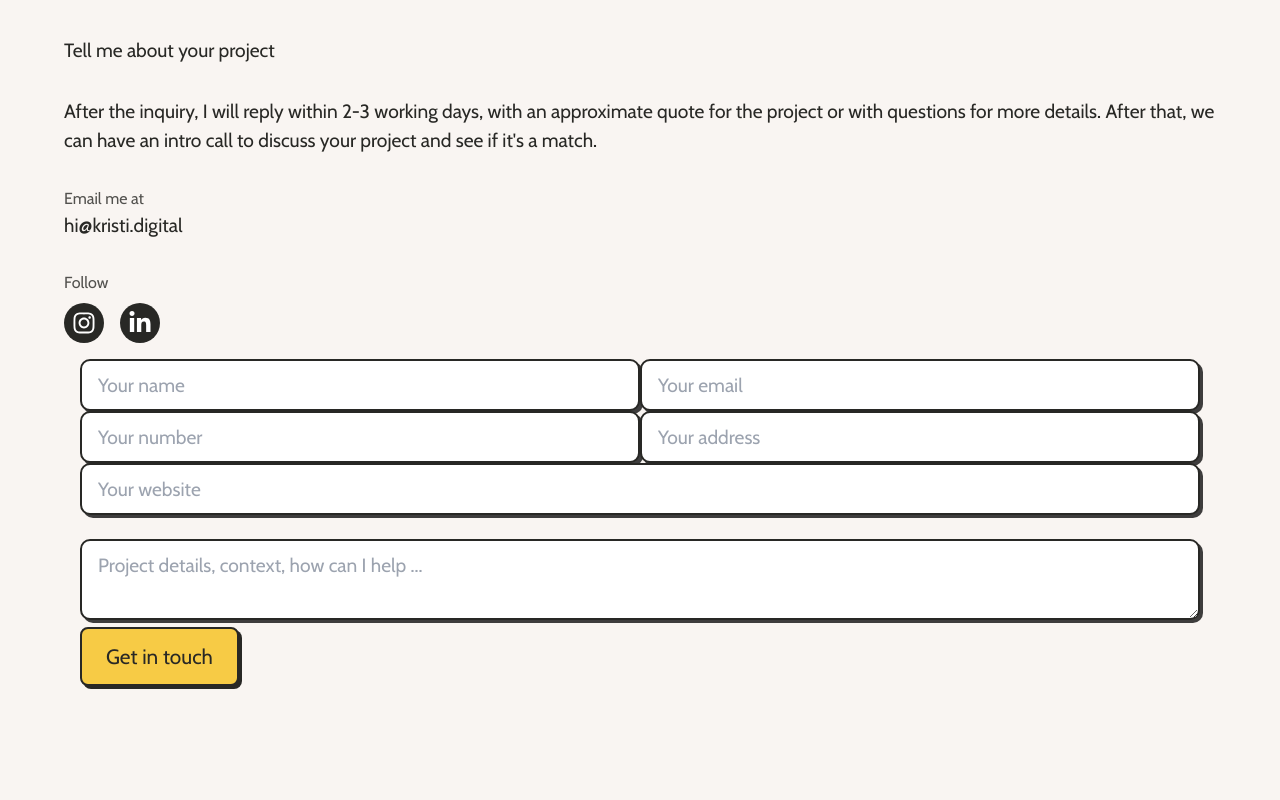
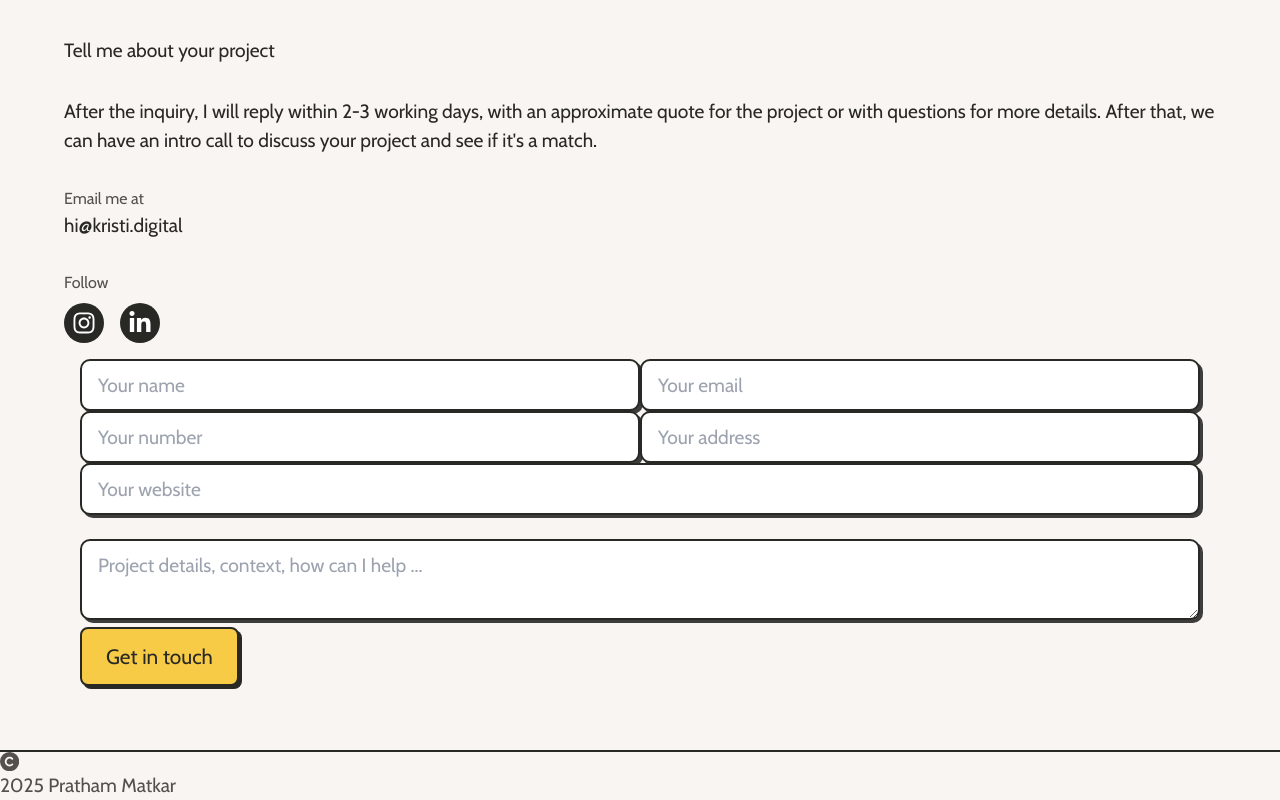
Before and after one commit to prathamm2506/new_portfolio, a React (Vite) app: page / in a window 1280 px wide. Shown: the part 5942-6742 px from the top of the page. Before the commit the page ends 6692 px from the top, so only its background shows below. Built offline with nearby package versions, Linux system fonts and the light colour scheme.

Commit message:
footer done

```diff
--- a/src/App.jsx
+++ b/src/App.jsx
@@ -1,6 +1,7 @@
 import img1 from '../src/assets/Pratham.png'
 import Contact from './components/contact/Contact'
 import Education from './components/education/Education'
+import Footer from './components/footer/Footer'
 import Header from './components/header/Header'
 import Navbar from './components/navbar/Navbar'
 import Project from './components/projects/Project'
@@ -14,6 +15,7 @@ function App() {
       <Education/>
       <Project/>
       <Contact/>
+      <Footer/>
     </div>
   )
 }
--- /dev/null
+++ b/src/components/footer/Footer.css
@@ -0,0 +1,7 @@
+hr{
+    border: 1px solid var(--black);
+}
+
+.footerline p{
+    font-size: 1.2rem;
+}
--- /dev/null
+++ b/src/components/footer/Footer.jsx
@@ -0,0 +1,14 @@
+import React from 'react'
+import './Footer.css'
+import { FaCopyright } from "react-icons/fa6";
+
+const Footer = () => {
+  return (
+    <div className='py-10 footerline'>
+        <hr />
+        <p className='flex justify-center items-center gap-2 mt-4'><FaCopyright /> 2025 Pratham Matkar</p>
+    </div>
+  )
+}
+
+export default Footer
```
